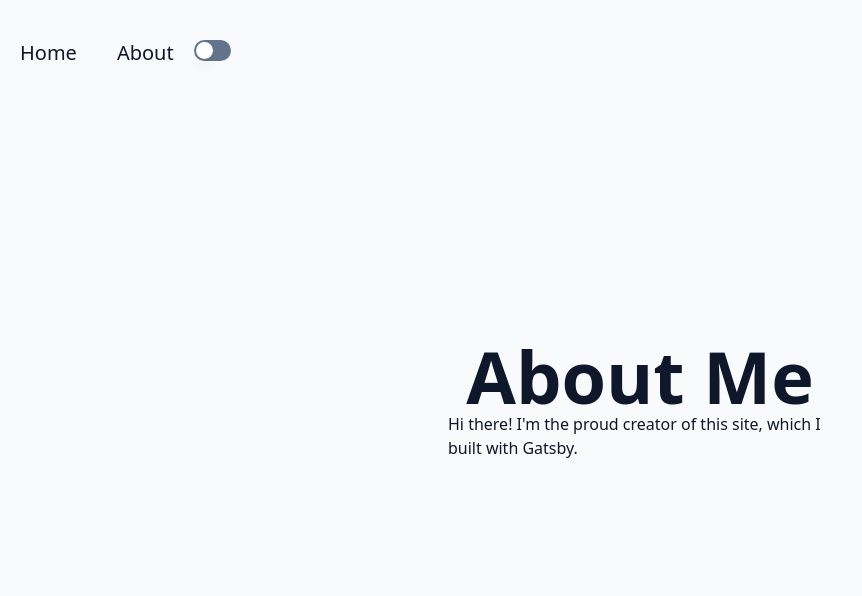
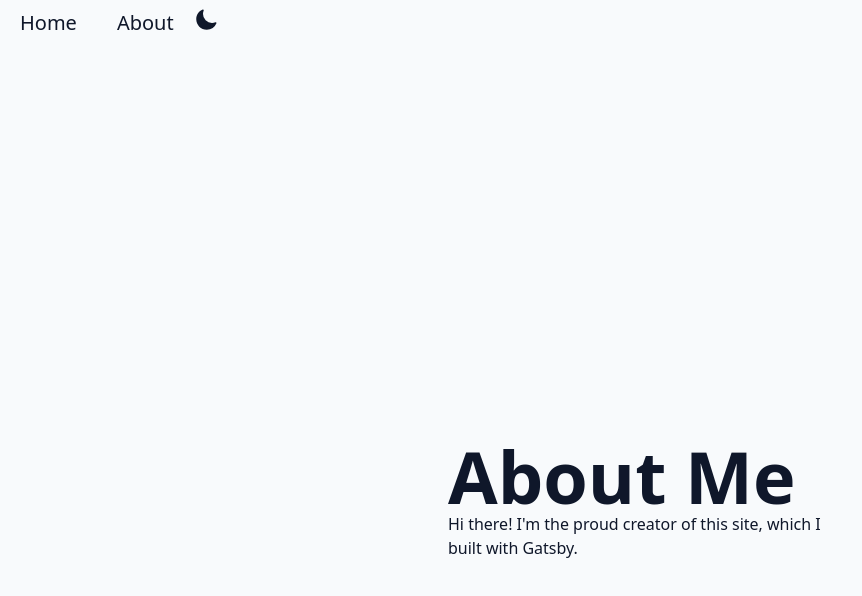
Before and after one commit to ElDucche/blog, a Gatsby site: page /about in a window 1280 px wide. Shown: the whole page, without its empty margins (0-862 px from the left). Built offline with nearby package versions, Linux system fonts and the light colour scheme; Gatsby itself is replaced by a stand-in of ours.

Commit message:
Adding dark mode with useDarkMode() hook.

```diff
--- a/src/components/layout.js
+++ b/src/components/layout.js
@@ -13,9 +13,11 @@ const Layout = ({ pageTitle, children }) => {
         <ThemeToggle />
       </nav>
       <main className='p-0 m-0'>
-        <section className='grid content-center place-items-center h-screen'>
-            <h1 className='text-7xl font-bold'>{pageTitle}</h1>
-            {children}
+        <section className='grid grid-rows-4 place-items-center h-screen'>
+            <div className=' row-start-2 row-span-3'>
+                <h1 className='text-7xl font-bold'>{pageTitle}</h1>
+                {children}
+            </div>
         </section>
       </main>
     </div>
--- a/src/components/themeToggle.js
+++ b/src/components/themeToggle.js
@@ -1,27 +1,30 @@
 import * as React from 'react'
-import { useState } from 'react'
 // import { useEffect } from 'react'
-import { Switch } from '@headlessui/react'
+import useDarkMode from '../hook/useDarkMode'
 
 export default function ThemeToggle() {
-  const [enabled, setEnabled] = useState(false)
+    const [colorTheme, setTheme] = useDarkMode();
 
-  return (
-    <div className="py-8">
-      <Switch
-        checked={enabled}
-        onChange={setEnabled}
-        name="Dark mode"
-        className={`${enabled ? 'bg-slate-700' : 'bg-slate-500'}
-          relative inline-flex h-[21px] w-[37px] shrink-0 cursor-pointer rounded-full border-2 border-transparent transition-colors duration-200 ease-in-out focus:outline-none focus-visible:ring-2  focus-visible:ring-white focus-visible:ring-opacity-75`}
-      >
-        <span className="sr-only">Use setting</span>
-        <span
-          aria-hidden="true"
-          className={`${enabled ? 'translate-x-4' : 'translate-x-0'}
-            pointer-events-none inline-block h-[17px] w-[17px] transform rounded-full bg-white shadow-lg ring-0 transition duration-200 ease-in-out`}
-        />
-      </Switch>
-    </div>
-  )
+    return (
+        <div>
+            <button onClick={() => setTheme(colorTheme)} className="transition duration-500">
+                {
+                    colorTheme === 'light'
+
+                    ?
+
+                    (<svg xmlns="http://www.w3.org/2000/svg" fill="none" viewBox="0 0 24 24" strokeWidth={1.5} stroke="currentColor" className="w-6 h-6">
+                        <path strokeLinecap="round" strokeLinejoin="round" d="M21.752 15.002A9.718 9.718 0 0118 15.75c-5.385 0-9.75-4.365-9.75-9.75 0-1.33.266-2.597.748-3.752A9.753 9.753 0 003 11.25C3 16.635 7.365 21 12.75 21a9.753 9.753 0 009.002-5.998z" />
+                    </svg>)
+
+                    :
+
+                    (<svg xmlns="http://www.w3.org/2000/svg" viewBox="0 0 24 24" fill="currentColor" className="w-6 h-6">
+                        <path fillRule="evenodd" d="M9.528 1.718a.75.75 0 01.162.819A8.97 8.97 0 009 6a9 9 0 009 9 8.97 8.97 0 003.463-.69.75.75 0 01.981.98 10.503 10.503 0 01-9.694 6.46c-5.799 0-10.5-4.701-10.5-10.5 0-4.368 2.667-8.112 6.46-9.694a.75.75 0 01.818.162z" clipRule="evenodd" />
+                    </svg>)
+                }
+            </button>
+
+        </div>
+    )
 }
--- /dev/null
+++ b/src/hook/useDarkMode.js
@@ -0,0 +1,16 @@
+import { useState } from "react";
+import { useEffect } from "react";
+
+export default function useDarkMode() {
+    const [theme, setTheme] = useState(localStorage.theme);
+    const colorTheme = theme === 'dark' ? 'light' : 'dark';
+    useEffect(() => {
+        const html = window.document.documentElement;
+
+        html.classList.remove(colorTheme);
+        html.classList.add(theme);
+        localStorage.setItem("theme", theme);
+    }, [theme, colorTheme])
+
+    return [colorTheme, setTheme];
+}
--- a/src/styles/global.css
+++ b/src/styles/global.css
@@ -4,6 +4,6 @@
 
 @layer components {
     .layout-link {
-        @apply p-2 m-3 hover:border-b-2 hover:border-b-slate-900 text-xl font-medium duration-100 ease-in;
+        @apply p-2 m-3 hover:border-b-2 hover:border-b-slate-900 dark:hover:border-b-slate-50 text-xl font-medium duration-100 ease-in;
     }
 }
--- a/tailwind.config.js
+++ b/tailwind.config.js
@@ -1,5 +1,6 @@
 /** @type {import('tailwindcss').Config} */
 module.exports = {
+  darkMode: 'class',
   content: [
     "./src/pages/**/*.{js,jsx,ts,tsx}",
     "./src/components/**/*.{js,jsx,ts,tsx}",
```
